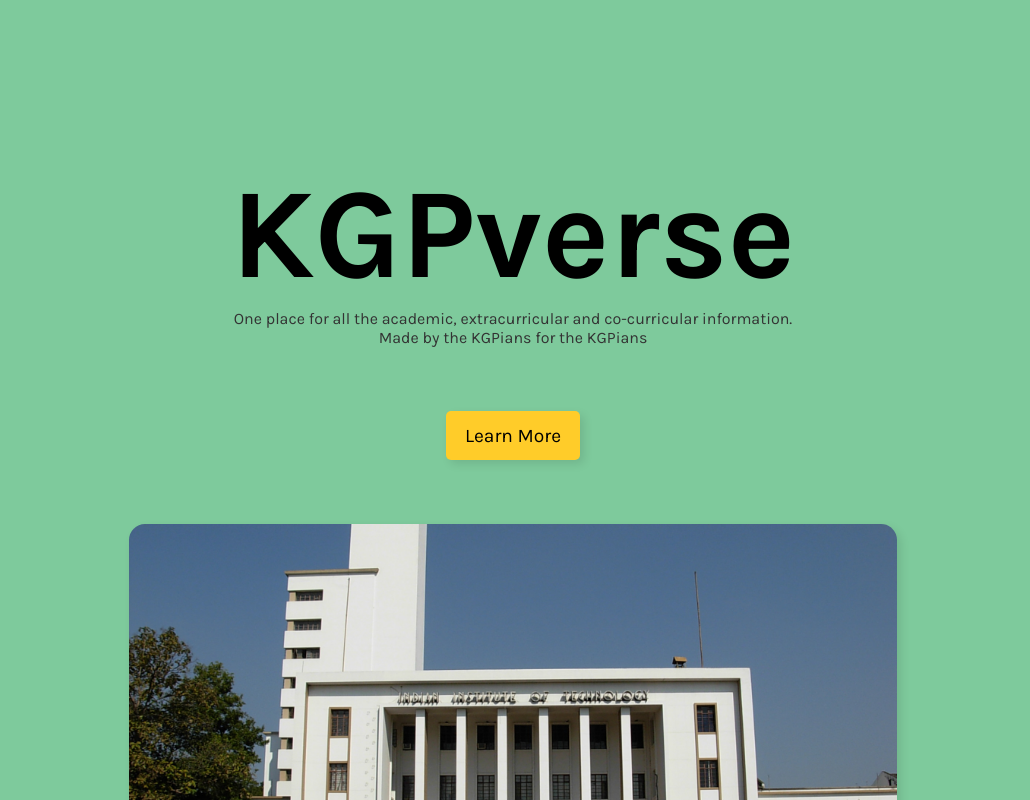
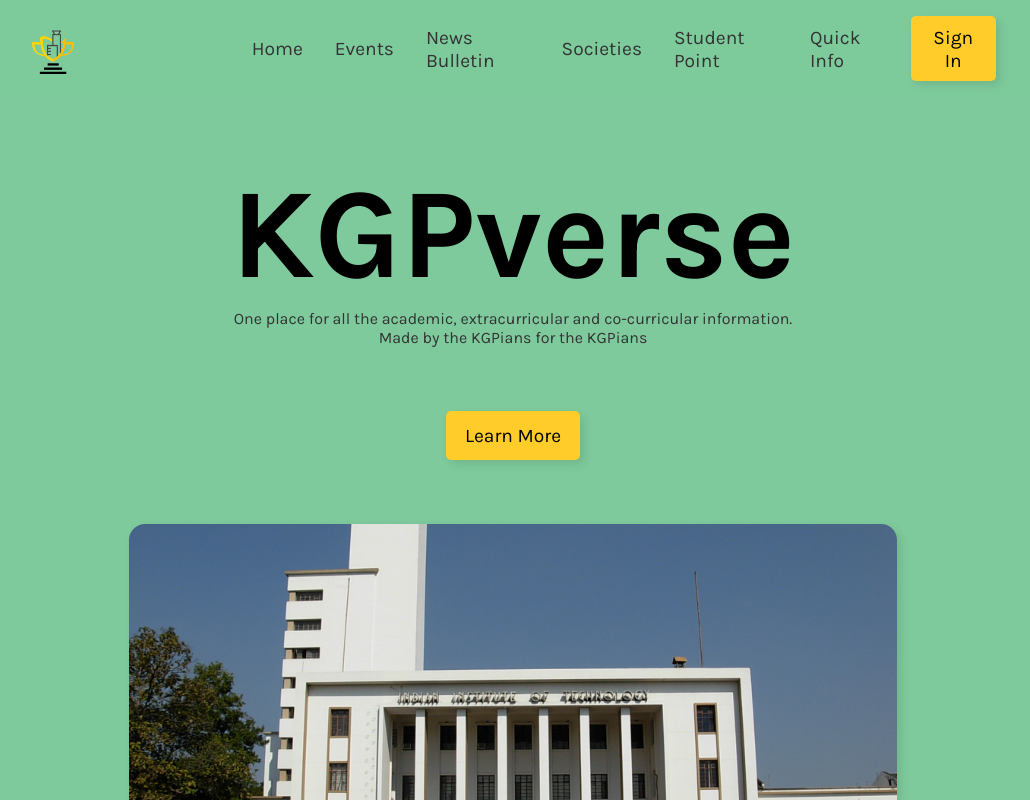
Before and after one commit to Hack-TeeEssGee/frontend, a React (Create React App) app: page / in a window 1280 px wide. Shown: the top 800 px of the page, without its empty margins (127-1157 px from the left). Built offline with nearby package versions, Linux system fonts and the light colour scheme.

Commit message:
Added navbar;

```diff
--- a/src/components/navbar.js
+++ b/src/components/navbar.js
@@ -0,0 +1,23 @@
+import tsgLogo from "../assets/tsg-logo.png";
+
+const Navbar = () => {
+  return (
+    <div className="navbar">
+      <div>
+        <img src={tsgLogo} alt="tsg-logo"></img>
+      </div>
+
+      <div className="navbar-links">
+        <a href="/">Home</a>
+        <a href="/">Events</a>
+        <a href="/">News Bulletin</a>
+        <a href="/">Societies</a>
+        <a href="/">Student Point</a>
+        <a href="/">Quick Info</a>
+        <button>Sign In</button>
+      </div>
+    </div>
+  );
+};
+
+export default Navbar;
--- a/src/styles/_generic.scss
+++ b/src/styles/_generic.scss
@@ -34,6 +34,10 @@
   }
 }
 
+a {
+  text-decoration: none;
+}
+
 h1 {
   font-size: 3.5rem;
   margin: 2rem;
--- a/src/styles/_navbar.scss
+++ b/src/styles/_navbar.scss
@@ -0,0 +1,37 @@
+.navbar {
+  position: fixed;
+  min-height: 10vh;
+  width: 100%;
+  background-color: rgba($primary-color, 0.8);
+
+  display: flex;
+  align-items: center;
+  justify-content: space-evenly;
+
+  &-links {
+    width: 60%;
+    display: flex;
+    justify-content: space-evenly;
+    align-items: center;
+
+    button {
+      padding: 0.6rem 1rem;
+    }
+
+    a {
+      color: $text-primary-color;
+      padding: 0.6rem 1rem;
+      border-radius: 5px;
+      transition: all 0.2s ease-in-out;
+      font-size: 1.2rem;
+
+      &:hover {
+        background-color: $primary-color-highlight;
+      }
+    }
+  }
+
+  img {
+    width: 4rem;
+  }
+}
--- a/src/styles/_variables.scss
+++ b/src/styles/_variables.scss
@@ -1,5 +1,6 @@
 $primary-grey: #eee;
 $primary-color: #7eca9c;
+$primary-color-highlight: #63b182;
 $secondary-color: #ffcc29;
 
 $heading-color: #000;
--- a/src/styles/app.scss
+++ b/src/styles/app.scss
@@ -8,3 +8,4 @@
 
 //components
 @import "footer.scss";
+@import "navbar.scss";
--- a/src/views/landingPage.js
+++ b/src/views/landingPage.js
@@ -3,10 +3,13 @@
 import EventCalendar from "../components/landing/eventCalendar";
 import LandingEvents from "../components/landing/landingEvents";
 import LoginPortal from "../components/landing/loginPortal";
+import Navbar from "../components/navbar";
 
 const LandingPage = () => {
   return (
     <div className="landing-page">
+      <Navbar />
+
       <div className="hero">
         <div className="hero-title">KGPverse</div>
         <div className="hero-subtitle">
```
Also changed, not shown: src/assets/tsg-logo.png (added), 1 other file (tests, documents, lock files or other folders).
